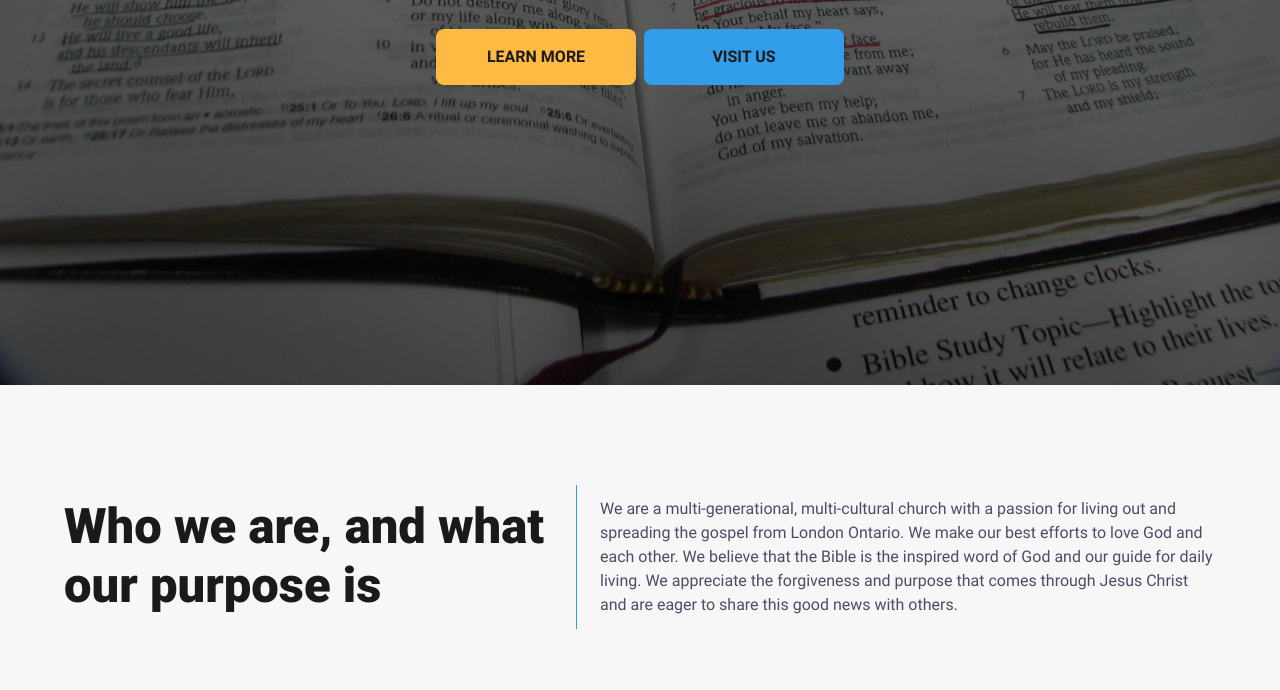
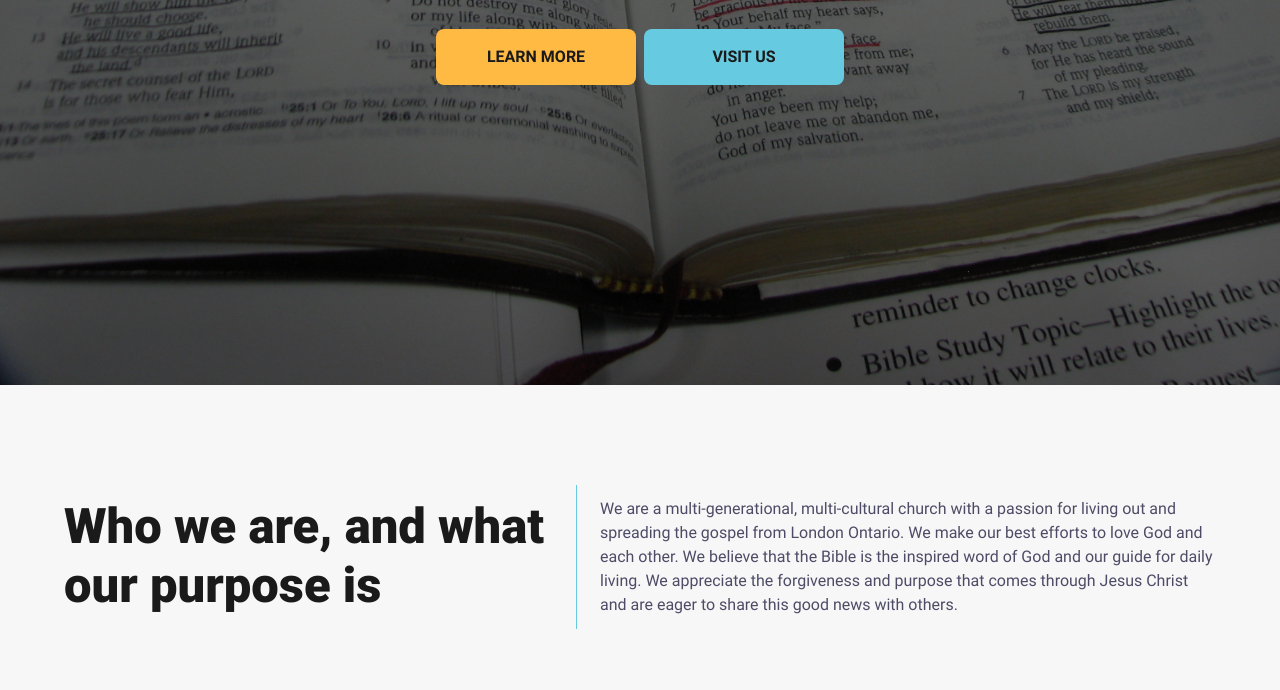
Before and after one commit to CreativeCleverCarlos/St.Thomas-upgrade-, an Eleventy site: page src/index.html in a window 1280 px wide. Shown: the part 599-1289 px from the top of the page. Built offline with nearby package versions, Linux system fonts and the light colour scheme; Eleventy itself is replaced by a stand-in of ours; files that its build step writes are made by us from their sources.

Commit message:
just work

```diff
--- a/src/assets/css/root.css
+++ b/src/assets/css/root.css
@@ -6,7 +6,7 @@
 @media only screen and (min-width: 0rem) {
   :root {
     /* Add these styles to your global stylesheet, which is used across all site pages. You only need to do this once. All elements in the library derive their variables and base styles from this central sheet, simplifying site-wide edits. For instance, if you want to modify how your h2's appear across the site, you just update it once in the global styles, and the changes apply everywhere. */
-    --primary: #329ee9;
+    --primary: #66CBE0;
     --primaryLight: #A8EAF8;
     --secondary: #ffba43;
     --secondaryLight: #ffba43;
```
